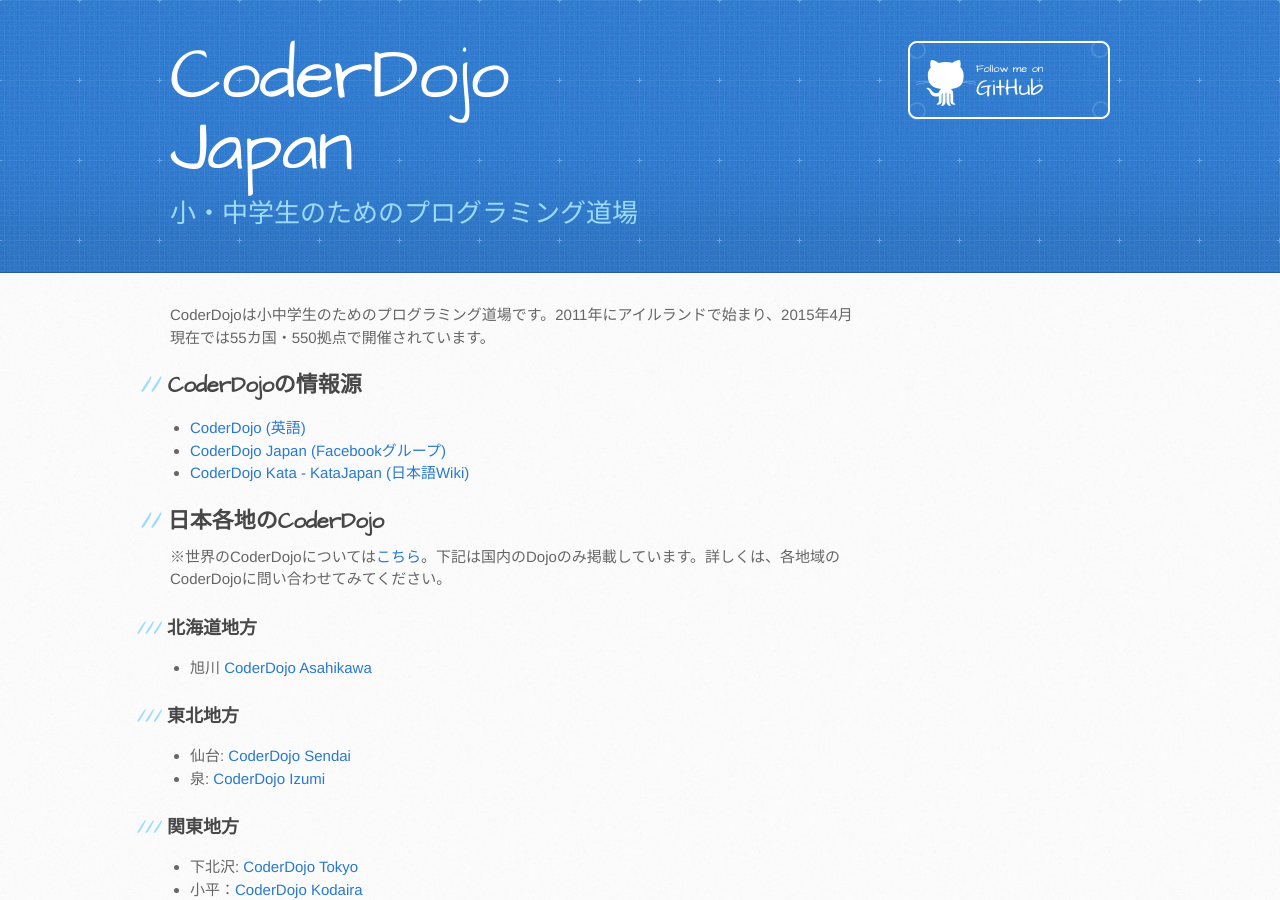
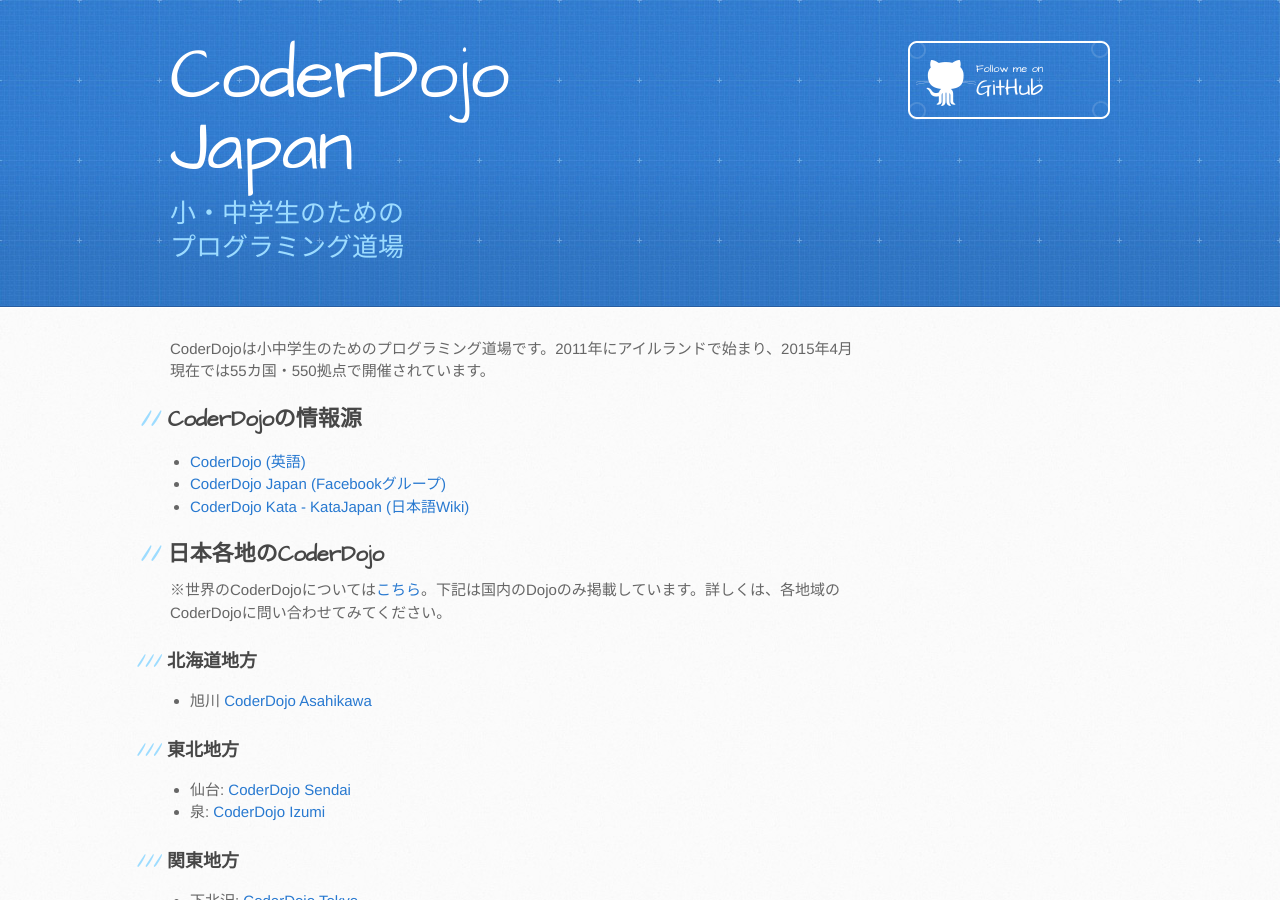
Before and after one commit to coderdojo-japan/coderdojo-japan.github.io, a Jekyll site: the page built from index.md, in a window 1280 px wide and 900 px high. Built offline with Jekyll 4.4.1, drawn with Linux system fonts in a browser that asks for light colours; Markdown is read by kramdown in place of the engine named in the settings.

```diff
--- a/_layouts/default.html
+++ b/_layouts/default.html
@@ -4,7 +4,7 @@
 <header>
   <div class="inner">
     <h1>CoderDojo Japan</h1>
-    <h2>小・中学生のためのプログラミング道場</h2>
+    <h2>小・中学生のための<br />プログラミング道場</h2>
     <a href="https://github.com/coderdojo-japan" class="button"><small>Follow me on</small> GitHub</a>
   </div>
 </header>
```
